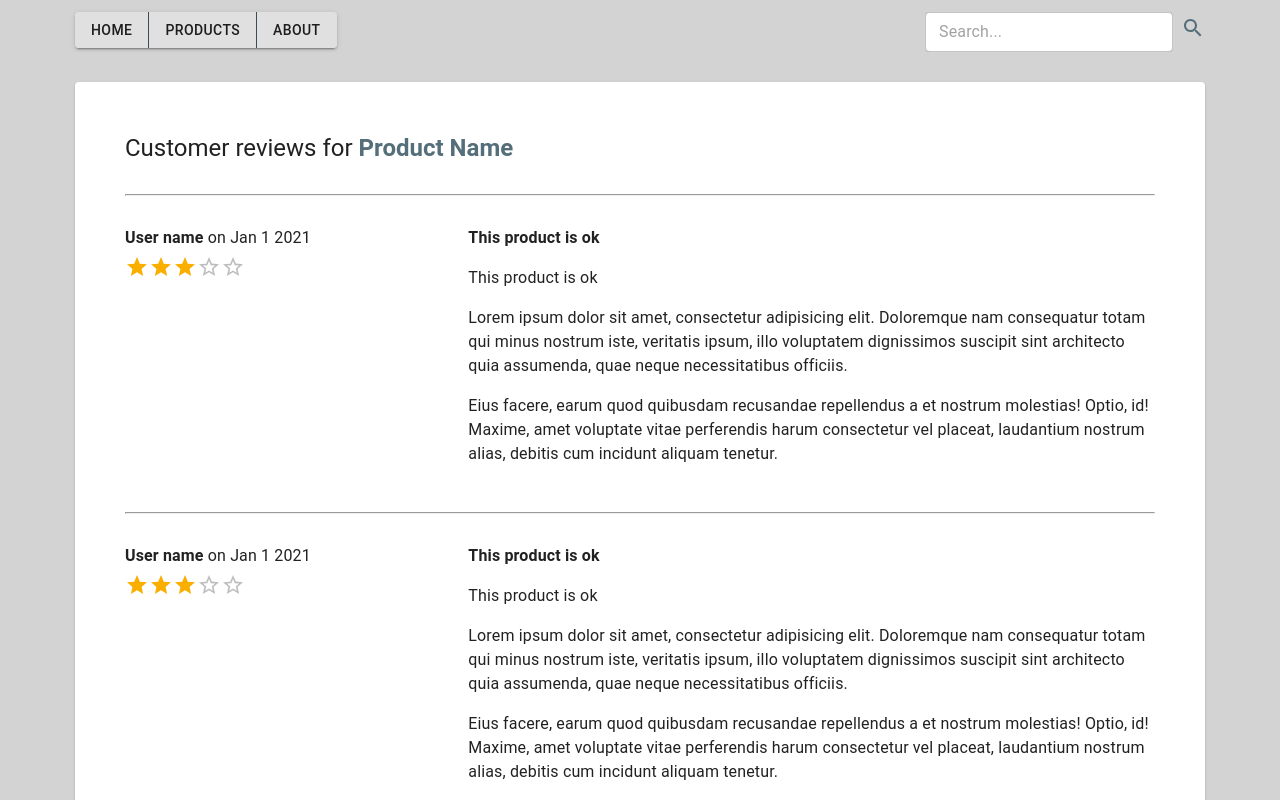
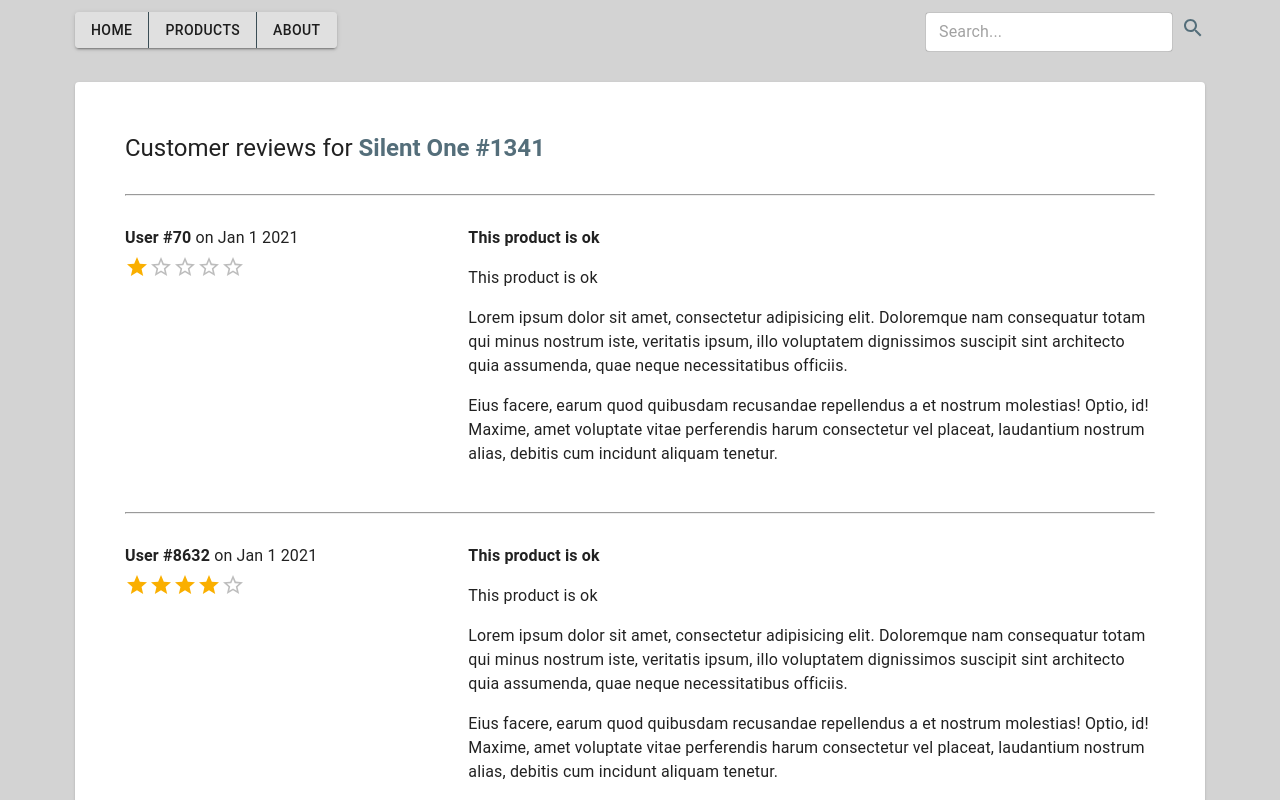
Before and after one commit to VeeHalonen/ux-prototype, a React (Create React App) app: page /reviews in a window 1280 px wide. Shown: the part 180-980 px from the top of the page. Built offline with nearby package versions, Linux system fonts and the light colour scheme.

Commit message:
Add mock review data to reviews page

```diff
--- a/src/components/Review.jsx
+++ b/src/components/Review.jsx
@@ -1,6 +1,6 @@
 import { Typography, Grid, Rating } from "@mui/material";
 
-const Review = () => {
+const Review = ({ review }) => {
   return (
     <>
       <hr style={{ marginTop: 30, marginBottom: 30 }} />
@@ -8,11 +8,11 @@ const Review = () => {
         <Grid item xs={4}>
           <Typography gutterBottom>
             <Typography style={{ fontWeight: "bold" }} component="span">
-              User name
+              {review.reviewer}
             </Typography>
             <Typography component="span"> on Jan 1 2021</Typography>
           </Typography>
-          <Rating value={3} readOnly />
+          <Rating value={review.rating} readOnly />
         </Grid>
         <Grid item xs={8}>
           <Typography paragraph style={{ fontWeight: "bold" }}>
--- a/src/helpers/index.js
+++ b/src/helpers/index.js
@@ -59,9 +59,12 @@ const randomFromArrayMultiple = (arr) => {
 // Returns a random number of reviews with a random rating
 const randomReviews = () => {
   const reviews = [];
-  const reviewCount = randomNumber(0, 30);
+  const reviewCount = randomNumberBetween(0, 30);
   while (reviews.length < reviewCount) {
-    const randomReview = { rating: randomNumber(5) };
+    const randomReview = {
+      reviewer: "User #" + randomNumber(10000),
+      rating: randomNumber(5),
+    };
     reviews.push(randomReview);
   }
   return reviews;
--- a/src/views/Reviews.jsx
+++ b/src/views/Reviews.jsx
@@ -1,16 +1,19 @@
 import { Typography, Card } from "@mui/material";
 import Review from "../components/Review";
 import StyledLink from "../components/StyledLink";
+import { getRandomProduct } from "../helpers";
 
 const Reviews = () => {
+  const product =
+    JSON.parse(localStorage.getItem("product")) || getRandomProduct(); // TODO: ?
   return (
     <Card style={{ padding: 50 }}>
       <Typography variant="h5" paragraph>
         Customer reviews for{" "}
-        <StyledLink name="Product Name" to="/product" component="span" />
+        <StyledLink name={product.productName} to="/product" component="span" />
       </Typography>
-      {[...Array(5)].map((e, i) => {
-        return <Review key={i} />;
+      {product.reviews.map((r, i) => {
+        return <Review key={i} review={r} />;
       })}
     </Card>
   );
```
